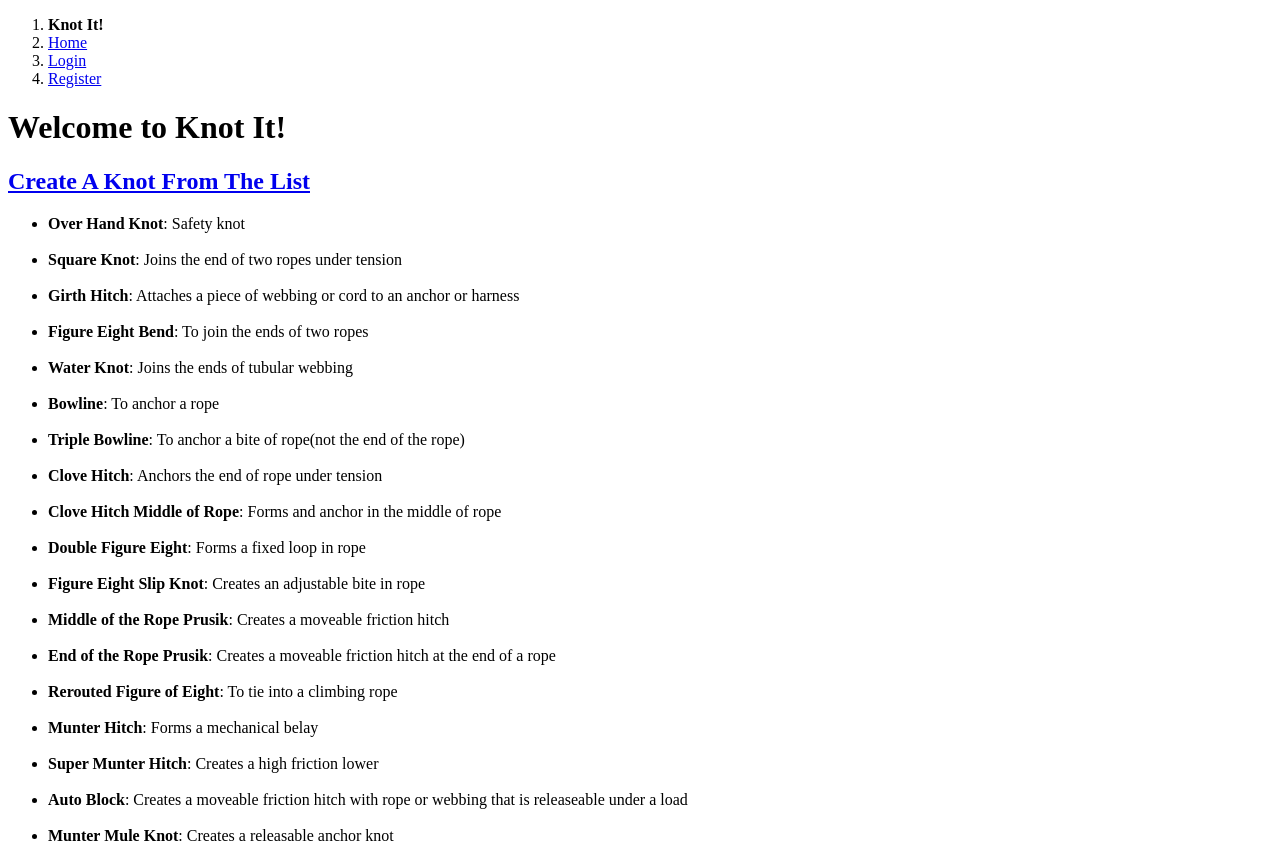
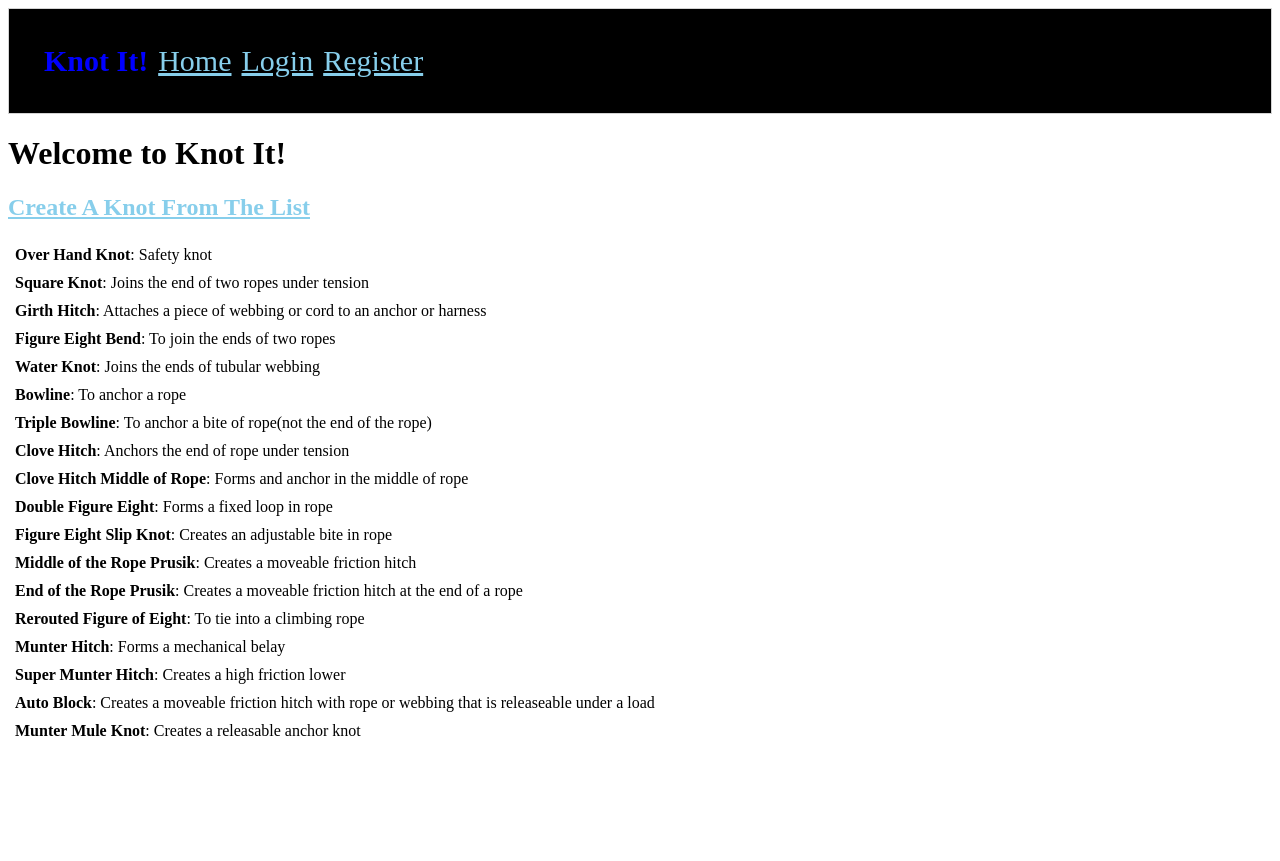
Before and after one commit to MatthewScott32/Knot-It, a Django app: page / in a window 1280 px wide. After the commit the page ends 736 px from the top, so only its background shows below. Run offline with Django 3.2, Linux system fonts and the light colour scheme.

Commit message:
navbar styled

```diff
--- a/knotitproject/knotitapp/static/styles/base.css
+++ b/knotitproject/knotitapp/static/styles/base.css
@@ -0,0 +1,37 @@
+body {
+
+}
+
+.main-content {
+    padding: 1em 2em;
+}
+
+.navList {
+    list-style-type: none;
+    display: flex;
+    border: 1px solid lightgray;
+    padding: 1em;
+    margin: 0;
+    background-color: black;
+    color:blue;
+    font-size: 30px;
+}
+
+a {
+    color: skyblue;
+}
+
+a:hover {
+    color: orange;
+}
+
+ul {
+    list-style: none;
+    margin: 0 2px;
+    padding: 0;
+  }
+
+li {
+     display: inline-block;
+     padding: 5px 5px;
+  }
--- a/knotitproject/knotitapp/templates/shared/base.html
+++ b/knotitproject/knotitapp/templates/shared/base.html
@@ -8,7 +8,7 @@
     <title>
            Knot It!
     </title>
-    <link rel="stylesheet" />
+    <link rel="stylesheet" href="{% static 'styles/base.css' %}"/>
 
     {% block css %}
     {% endblock %}
@@ -16,10 +16,10 @@
 
 <body>
     <nav>
-        <ol>
+        <ul class="navList">
             <li><b>Knot It!</b></li>
             {% if user.is_authenticated %}
-                <li><a href="{% url 'knotitapp:home' %}">Home</a></li>
+                <li><a href="{% url 'knotitapp:home' %}">Home</a></li><br/>
                 <li><a href="{% url 'knotitapp:knots' %}">Knots</a></li>
                 <li><a href="{% url 'knotitapp:times' %}">Times</a></li>
                 <li><a href="{% url 'knotitapp:logout' %}">Logout</a></li>
@@ -28,7 +28,7 @@
                 <li><a href="{% url 'knotitapp:login' %}">Login</a></li>
                 <li><a href="{% url 'knotitapp:register' %}">Register</a></li>
             {% endif %}
-        </ol>
+        </ul>
     </nav>
     <main>
         {% block content %}
```
